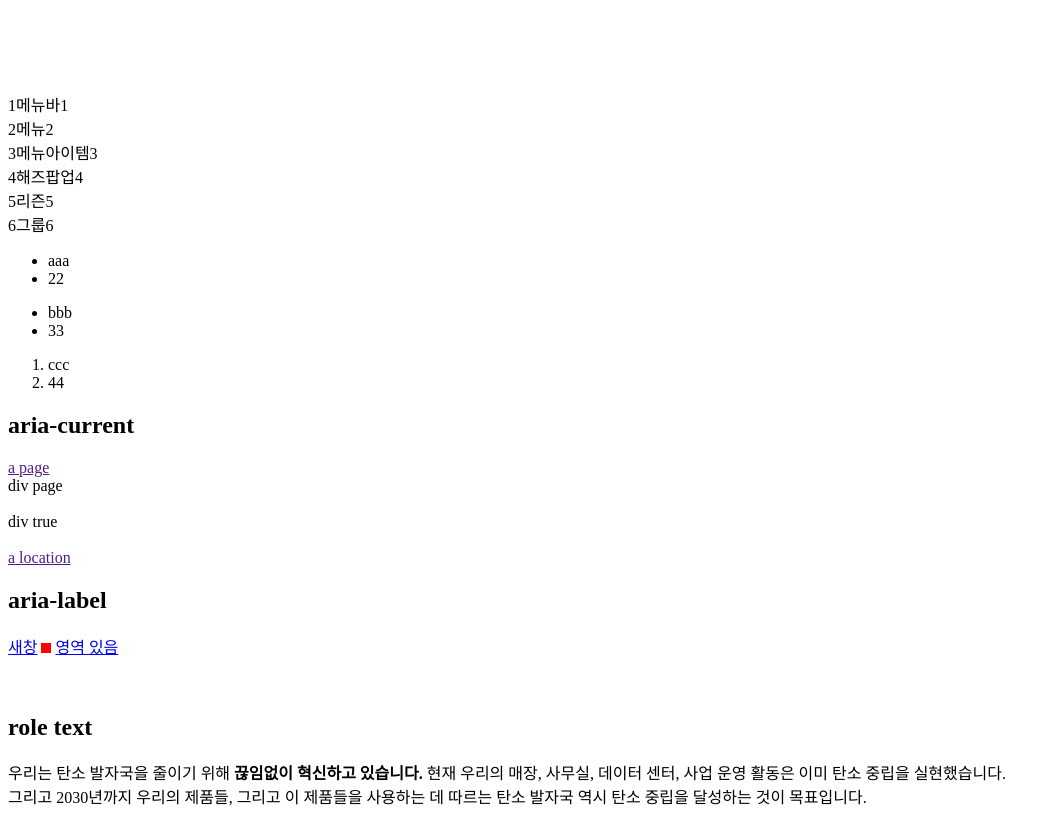
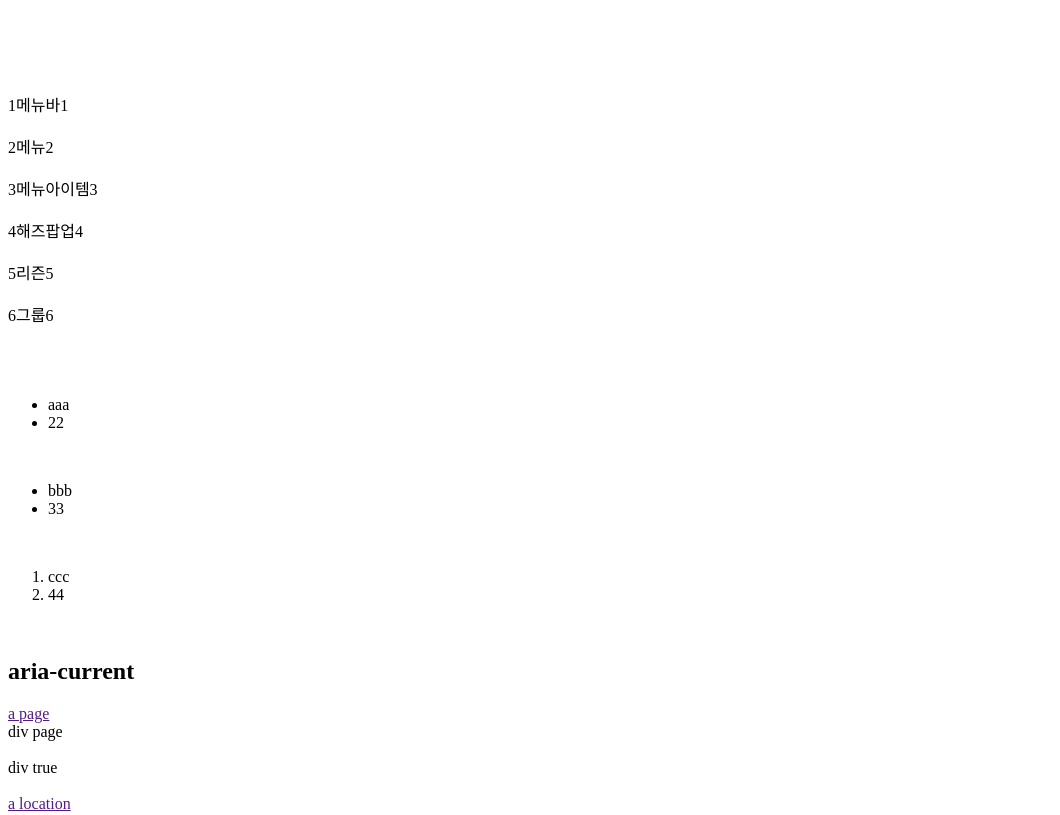
Before and after one commit to ak0513/t, a plain HTML site: page index.html in a window 1280 px wide. Shown: the top 815 px of the page, without its empty margins (0-1060 px from the left). Drawn offline with Linux system fonts and the light colour scheme.

Commit message:
Update index.html

```diff
--- a/index.html
+++ b/index.html
@@ -15,26 +15,26 @@
 
 	<div style="visibility: hidden;">visibility: hidden; 우리는 탄소 발자국을 줄이기 위해 <strong>끊임없이 혁신하고 있습니다.</strong> 현재 우리의 <span>매장, 사무실, 데이터 센터, 사업 운영</span> 활동은 이미 탄소 중립을 실현했습니다.<br>그리고 2030년까지 우리의 제품들, 그리고 이 제품들을 사용하는 데 따르는 탄소 발자국 역시 탄소 중립을 달성하는 것이 목표입니다.</div>
 <br><br>
-	<div role="menubar">1메뉴바1</div>
-	<div role="menu">2메뉴2</div>
-	<div role="menuitem">3메뉴아이템3</div>
-	<div aria-haspopup="true">4해즈팝업4</div>
-	<div role="region">5리즌5</div>
-	<div role="group">6그룹6</div>
-	<div role=""></div>
-	<div role=""></div>
+	<div role="menubar">1메뉴바1</div><br>
+	<div role="menu">2메뉴2</div><br>
+	<div role="menuitem">3메뉴아이템3</div><br>
+	<div aria-haspopup="true">4해즈팝업4</div><br>
+	<div role="region">5리즌5</div><br>
+	<div role="group">6그룹6</div><br>
+	<div role=""></div><br>
+	<div role=""></div><br>
 	<ul role="none">
 		<li>aaa</li>
 		<li role="none">22</li>
-	</ul>
+	</ul><br>
 	<ul>
 		<li>bbb</li>
 		<li>33</li>
-	</ul>
+	</ul><br>
 	<ol>
 		<li>ccc</li>
 		<li>44</li>
-	</ol>
+	</ol><br>
 
 	<h2>aria-current</h2>
 	<a href="" aria-current="page">a page</a><br>
```
